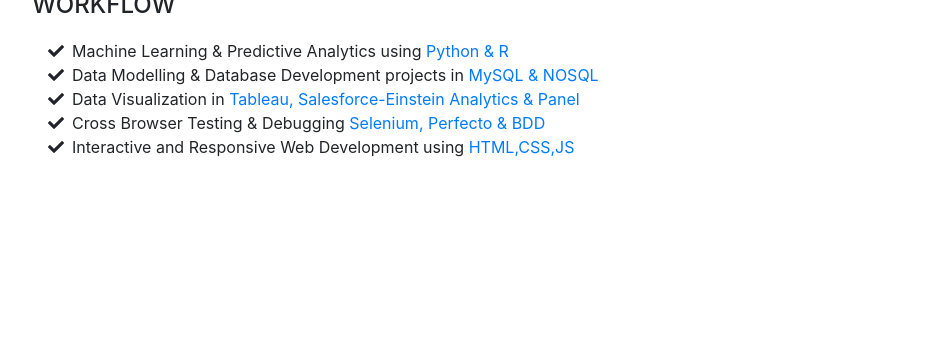
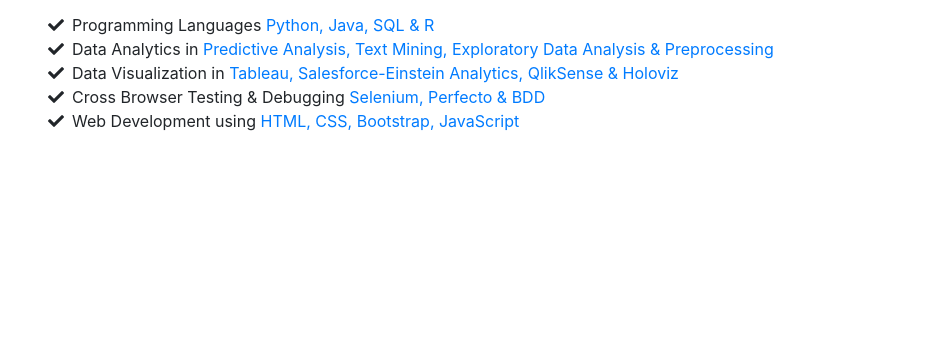
Before and after one commit to mohodhruda/mohodhruda.github.io, a website with bundled scripts: page index.html in a window 1280 px wide. Shown: the part 2981-3340 px from the top of the page, without its empty margins (288-1214 px from the left). Built offline with nearby package versions, Linux system fonts and the light colour scheme; a web font is replaced by a local one.

Commit message:
Update index.html
commit initial

```diff
--- a/index.html
+++ b/index.html
@@ -112,7 +112,7 @@
 
         <div class="resume-item d-flex flex-column flex-md-row justify-content-between mb-5">
           <div class="resume-content">
-            <h3 class="mb-0">Application Development Analyst</h3>
+            <h3 class="mb-0">Application Development Engineer</h3>
             <div class="subheading mb-3">Accenture Pvt. Ltd. - Mumbai, India</div>
             <ul>
               <li>Assisted clients globally (UK and Ireland) to streamline project processes, decreasing live site issues by 70%</li>
@@ -223,23 +223,22 @@
             <i class="fab fa-linux"></i>
           </li>
         </ul>
-        <div class="subheading mb-3">Workflow</div>
         <ul class="fa-ul mb-0">
           <li>
             <i class="fa-li fa fa-check"></i>
-            Machine Learning &amp; Predictive Analytics using <span class="text-primary">Python &amp; R</span></li>
+            Programming Languages <span class="text-primary">Python, Java, SQL &amp; R</span></li>
+           <li>
+            <i class="fa-li fa fa-check"></i>
+            Data Analytics in <span class="text-primary">Predictive Analysis, Text Mining, Exploratory Data Analysis &amp; Preprocessing</span></li>
           <li>
             <i class="fa-li fa fa-check"></i>
-            Data Modelling &amp; Database Development projects in <span class="text-primary">MySQL &amp; NOSQL</span> </li>
-          <li>
-            <i class="fa-li fa fa-check"></i>
-            Data Visualization in <span class="text-primary">Tableau, Salesforce-Einstein Analytics &amp; Panel</span></li>
+            Data Visualization in <span class="text-primary">Tableau, Salesforce-Einstein Analytics, QlikSense &amp; Holoviz</span></li>
           <li>
             <i class="fa-li fa fa-check"></i>
             Cross Browser Testing &amp; Debugging <span class="text-primary">Selenium, Perfecto &amp; BDD</span></li>
           <li>
             <i class="fa-li fa fa-check"></i>
-            Interactive and Responsive Web Development using <span class="text-primary">HTML,CSS,JS</span></li>
+            Web Development using <span class="text-primary">HTML, CSS, Bootstrap, JavaScript</span></li>
         </ul>
       </div>
     </section>
```
